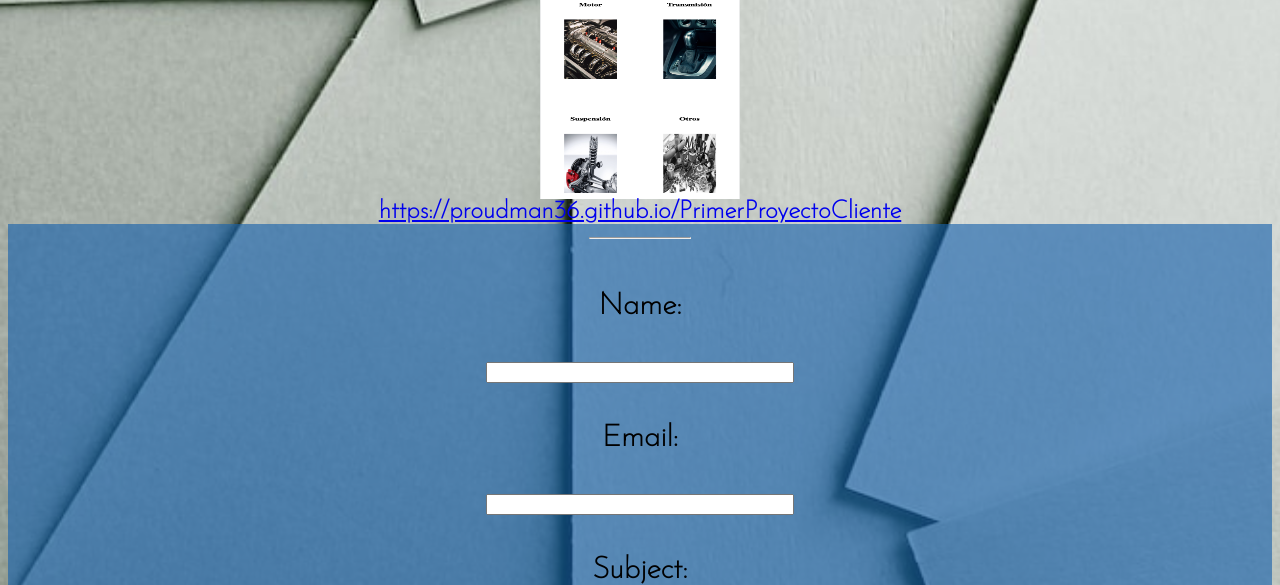
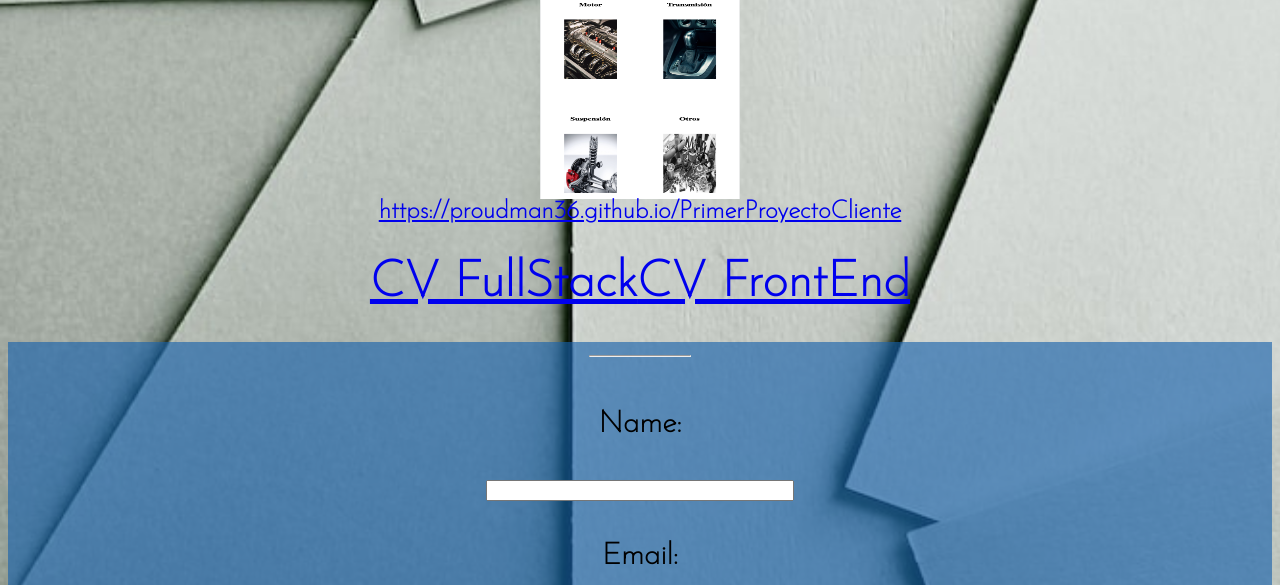
Before and after one commit to proudman36/Portfolio, a Django app: page / in a window 1280 px wide. Shown: the part 1849-2434 px from the top of the page. Run offline with Django 4.2, Linux system fonts and the light colour scheme; data comes from the database, SQL or seed files in the repository.

Commit message:
Addition of the CV to the portfolio

```diff
--- a/app_portfolio/static/styles.css
+++ b/app_portfolio/static/styles.css
@@ -87,6 +87,10 @@ input{
 .message{
     height: 300px;
 }
+.CV{
+    display:flex;
+    justify-content: center;
+}
 @media screen and (max-width:900px){
     body{
         font-size: 15px;
--- a/app_portfolio/templates/index.html
+++ b/app_portfolio/templates/index.html
@@ -6,7 +6,7 @@
     <meta charset="UTF-8">
     <meta http-equiv="X-UA-Compatible" content="IE=edge">
     <meta name="viewport" content="width=device-width, initial-scale=1.0">
-    <link rel="stylesheet" href="{% static 'styles.css'%}">
+    <link rel="stylesheet" href="{%static 'styles.css'%}">
     <link rel="stylesheet" href="{% static '/portfolio/fontawesome-free-6.3.0-web/css/all.css'%}">
     <title>Document</title>
 </head>
@@ -91,6 +91,10 @@
 
         {% endfor %}
     </div>
+    <div class="CV">
+        <a href="{%static 'portfolio/Documents/Copia de CV FullStack.pdf'%}"><h1>CV FullStack</h1></a>
+        <a href="{%static 'portfolio/Documents/Copia de CV FrontEnd.pdf'%}"><h1>CV FrontEnd</h1></a>
+    </div>
     <div class="forms">
         <hr>
         <h4>Name:</h4>
```
Also changed, not shown: 6 other files.
